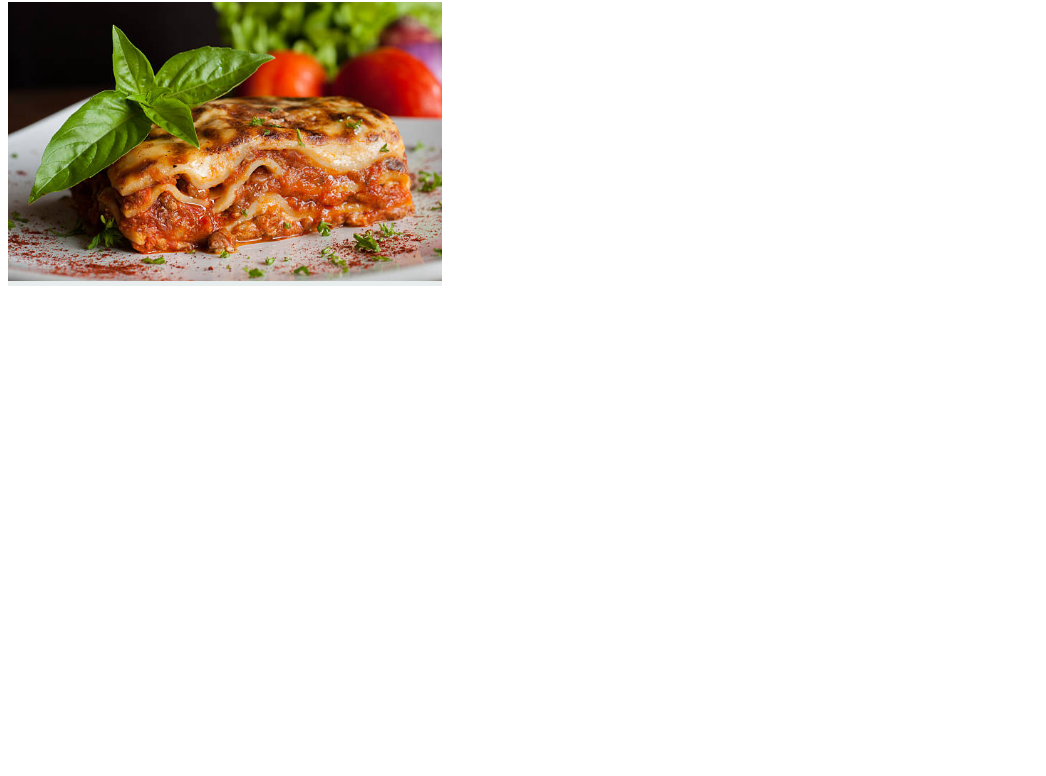
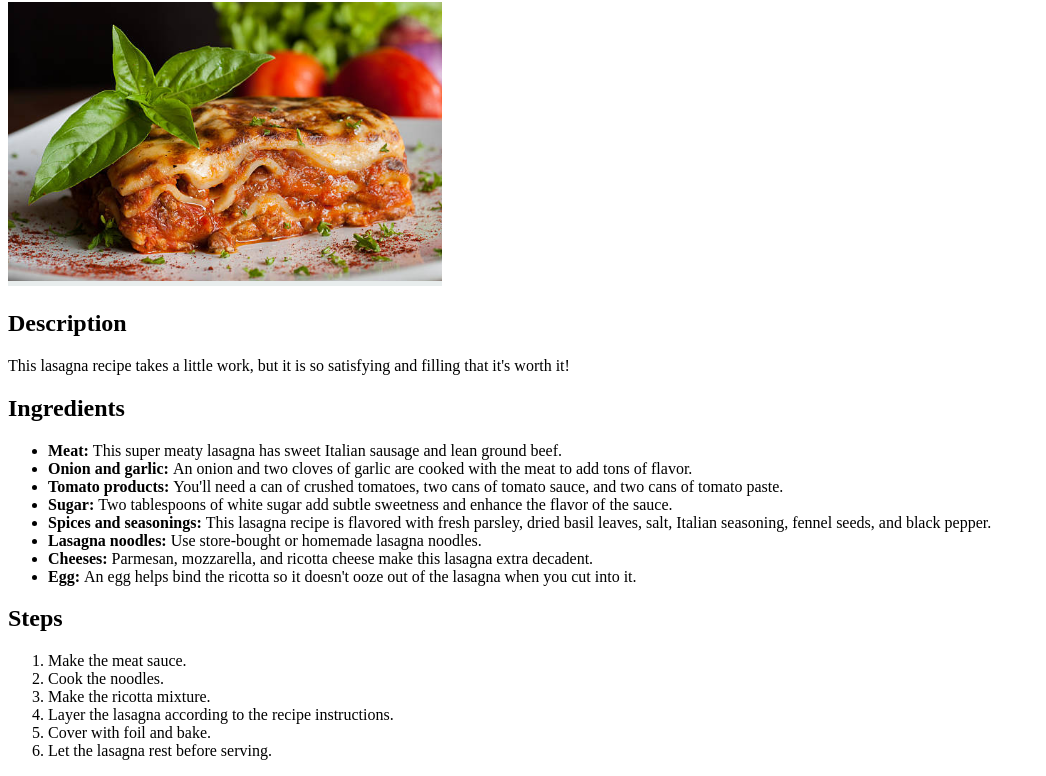
Before and after one commit to Vahhid/Odin_Recipe, a plain HTML site: page recipes/lasagna.html in a window 1280 px wide. Shown: the part 104-880 px from the top of the page, without its empty margins (0-1046 px from the left). Before the commit the page ends 800 px from the top, so only its background shows below. Drawn offline with Linux system fonts and the light colour scheme.

Commit message:
Lasagne recipe content
Added description, ingredients and steps for the receipe

```diff
--- a/recipes/lasagna.html
+++ b/recipes/lasagna.html
@@ -8,8 +8,58 @@
 		<a href = "..\index.html"> Home </a>
 		<h1> Lasagna Recipe</h1>
 		<img src = "../img/lasagna.png" alt = "picture of lasagna dish on plate">
-
-
+		<h2>Description </h2>
+			<p>
+				This lasagna recipe takes a little work, but it is so satisfying and filling that it's worth it!
+			</p>
+		<h2>Ingredients </h2>
+			<ul>
+				<li>
+					<strong> Meat: </strong>This super meaty lasagna has sweet Italian sausage and lean ground beef.
+				</li>
+				<li>
+					<strong> Onion and garlic: </strong>An onion and two cloves of garlic are cooked with the meat to add tons of flavor.
+				</li>
+				<li>
+					<strong> Tomato products: </strong>You'll need a can of crushed tomatoes, two cans of tomato sauce, and two cans of tomato paste.
+				</li>
+				<li>
+					<strong> Sugar: </strong>Two tablespoons of white sugar add subtle sweetness and enhance the flavor of the sauce.
+				</li>
+				<li>
+					<strong> Spices and seasonings: </strong>This lasagna recipe is flavored with fresh parsley, dried basil leaves, salt, Italian seasoning, fennel seeds, and black pepper.
+				</li>
+ 				<li>
+					<strong> Lasagna noodles: </strong>Use store-bought or homemade lasagna noodles.
+				</li>
+ 				<li>
+					<strong> Cheeses: </strong>Parmesan, mozzarella, and ricotta cheese make this lasagna extra decadent.
+				</li>
+ 				<li>
+					<strong> Egg: </strong>An egg helps bind the ricotta so it doesn't ooze out of the lasagna when you cut into it.
+				</li>
+			</ul>
+		<h2>Steps </h2>
+			<ol>
+				<li>
+					Make the meat sauce.
+				</li>
+				<li>
+					Cook the noodles.
+				</li>
+				<li>
+					Make the ricotta mixture.
+				</li>
+				<li>
+					Layer the lasagna according to the recipe instructions.
+				</li>
+				<li>
+					Cover with foil and bake.
+				</li>
+				<li>
+					Let the lasagna rest before serving.
+				</li>
+			</ol>
 
 	</body>
 
```
